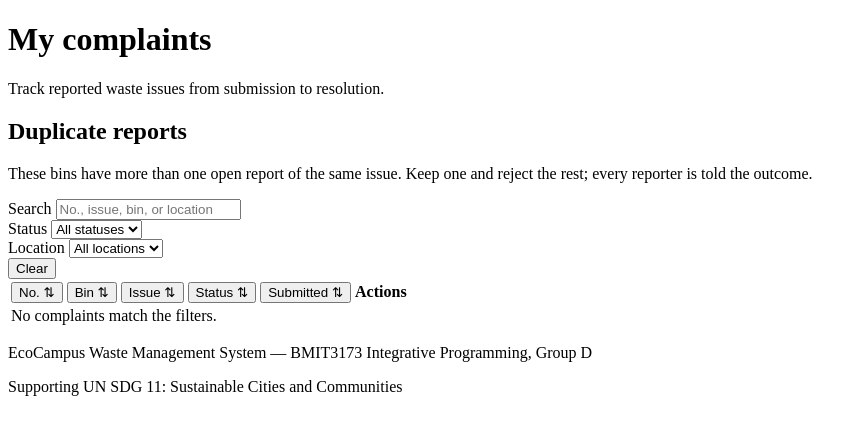
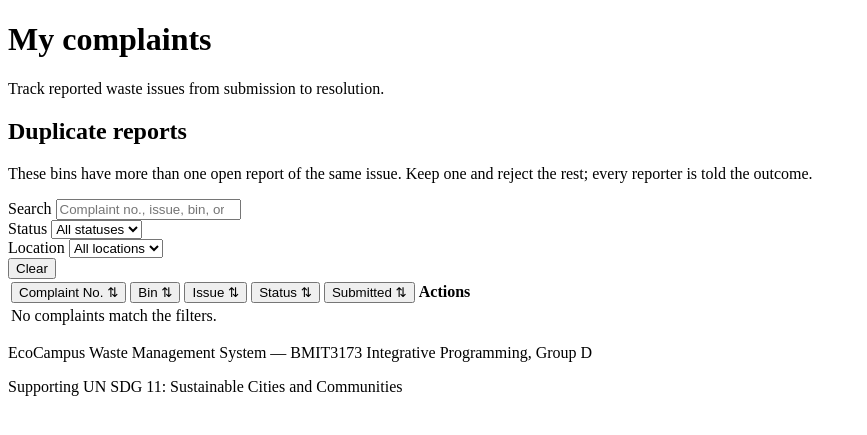
Before and after one commit to tanbl123/Integrative-Programming-Assignment, a PHP site: the page made by app/views/complaint/index.php in a window 1280 px wide. Shown: the part 62-497 px from the top of the page, without its empty margins (0-867 px from the left). Run offline with PHP 8.4, Linux system fonts and the light colour scheme; the template is opened without the code that fills it, so the values that code supplies are empty; some libraries are stand-ins or nearby versions.

Commit message:
Head the number column Complaint No. rather than No.
A Reporter sees only their own complaints, so the numbers in that listing are
not consecutive - 1, 4, 8 with the rest belonging to other people. Under a
heading of "No." that reads as a broken row count, because "No." promises a
position in the list and the column does not hold one.

"Complaint No." says what the value actually is, so the gaps stop being
surprising: it is the complaint's own number, the same one the search box, the
detail page and every notification use. The search hint follows the heading.

Numbering the rows 1, 2, 3 instead was the alternative and is worse. The number
would change the moment the list is sorted or filtered, and a Reporter quoting
it to an administrator would name a different complaint.

Co-Authored-By: Claude Opus 5 <noreply@anthropic.com>
Claude-Session: https://claude.ai/code/session_019v3MtxJvs9ip2gfPoEELzi

```diff
--- a/app/views/complaint/index.php
+++ b/app/views/complaint/index.php
@@ -45,7 +45,7 @@
                         <table class="table">
                             <thead>
                                 <tr>
-                                    <th>Keep</th><th>No.</th><th>Reporter</th>
+                                    <th>Keep</th><th>Complaint No.</th><th>Reporter</th>
                                     <th>Reason given</th><th>Status</th><th>Submitted</th><th>Actions</th>
                                 </tr>
                             </thead>
@@ -95,7 +95,7 @@
             name="q"
             id="complaintSearch"
             value="<?= e($filters['query']) ?>"
-            placeholder="No., issue, bin, or location"
+            placeholder="Complaint no., issue, bin, or location"
             >
     </div>
 
@@ -134,7 +134,11 @@
     <table class="table" id="complaintsTable">
         <thead>
             <tr>
-                <th><button type="button" class="sort-header" data-column="0">No.</button></th>
+                <?php /* "Complaint No.", not "No.": the value is the complaint's own number,
+                        not its position in this list. A Reporter sees only their own
+                        complaints, so the numbers are not consecutive, and a heading that
+                        promised a row count would look wrong to them. */ ?>
+                <th><button type="button" class="sort-header" data-column="0">Complaint No.</button></th>
                 <th><button type="button" class="sort-header" data-column="1">Bin</button></th>
                 <th><button type="button" class="sort-header" data-column="2">Issue</button></th>
                 <th><button type="button" class="sort-header" data-column="3">Status</button></th>
```
